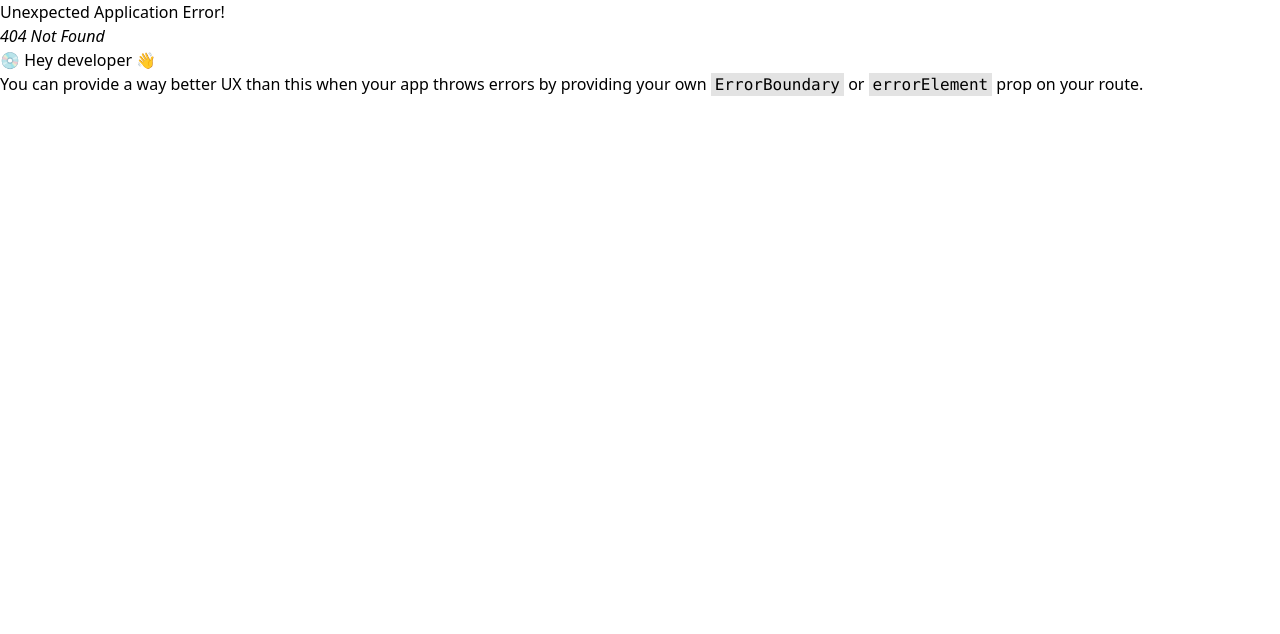
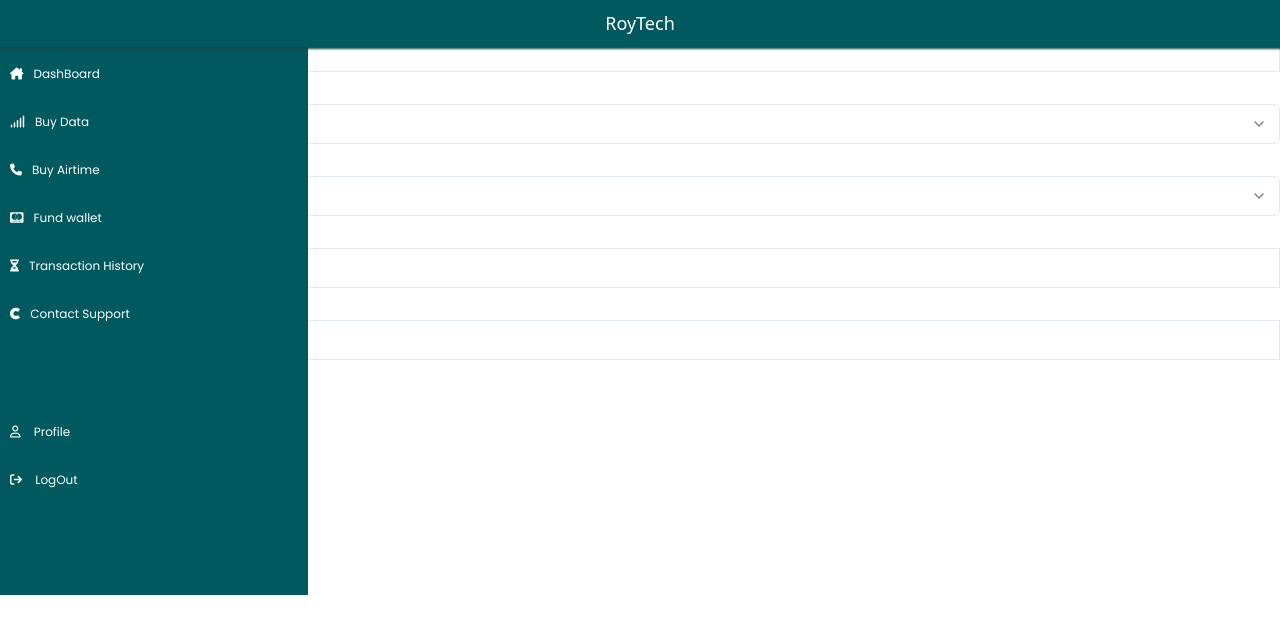
Before and after one commit to codingwithKenny/Tel-Comunication-App-Front-End, a React (Vite) app: page /dashBoard/electricity in a window 1280 px wide. Before the commit this address had no page. Shown: the top 634 px of the page. Built offline with nearby package versions, Linux system fonts and the light colour scheme.

Commit message:
Electricity function

```diff
--- a/src/Pages/BuyData/component/DataCompo.jsx
+++ b/src/Pages/BuyData/component/DataCompo.jsx
@@ -9,6 +9,7 @@ import "./Datacompo.css"
 const Datacompo = () => {
     const { onSubmit, form, checkNetwork,isLoading ,payWithPaystack} = useGetData();
     const [isNetworkFilled, setIsNetworkFilled] = useState(false);
+    const[network,setisnetwork] = useState()
     const [price,setPrice] =useState(null)
 
     // WHEN PHONENUMBER BOX IS FILLED,NETWORK IS GENERATED
@@ -47,6 +48,12 @@ const Datacompo = () => {
             DataInput.forEach(el => {
               if(el.name === 'plan'){
                 el.options.forEach(opt =>{
+                    console.log(opt.label)
+                    console.log(isNetworkFilled)
+                    if(form.getValues().network = opt.label){
+                        console.log('yes')
+
+                    }
                   opt.options.forEach(optopt =>{
                     if(optopt.value === planValue){
                       planPrice = '#' + optopt.price
--- a/src/Pages/BuyData/hook/useGetData.jsx
+++ b/src/Pages/BuyData/hook/useGetData.jsx
@@ -100,9 +100,6 @@ const useGetData = () => {
         }
         const data = await response.json();
         console.log('data purchase response:', data, data.message);
-        if(data?.code == "E"){
-            console.log('Data delivered sucessfully')
-        }
         toast({
           title: data?.code,
           description: data.message
--- a/src/Pages/Dashboard/component/FourthSection.jsx
+++ b/src/Pages/Dashboard/component/FourthSection.jsx
@@ -1,5 +1,6 @@
 import React from 'react'
 import "./FourthSection.css"
+import { Link } from 'react-router-dom'
 
 
 const FourthSection = () => {
@@ -20,8 +21,10 @@ const FourthSection = () => {
             <p>Bulk sms</p>
         </div>
         <div className='eachBox' >
-            <img src="5.png" alt="" />
+           <Link to={'/dashboard/electricity'}>
+           <img src="5.png" alt="" />
             <p>Buy Electricty</p>
+           </Link>
         </div>
 
 
--- /dev/null
+++ b/src/Pages/Electricity/component/Electricitycompo.jsx
@@ -0,0 +1,36 @@
+
+import React, { useEffect, useState } from 'react';
+import { Form } from '@/components/ui/form';
+
+import GenericFormInput from '@/Shared/GenericFormInput';
+import { Button } from '@/components/ui/button';
+import { ElectrcityInput } from '../utils/input';
+import useGetElectricity from '../hook/useGetElectricity';
+
+const ElectricityCompo = () => {
+    const{form,onSubmit} = useGetElectricity()
+
+
+
+
+
+    return (
+        <div>
+             <Form {...form}>
+    <form onSubmit={form.handleSubmit(onSubmit)} className='myform'>
+        {
+            ElectrcityInput.map((input,i)=>{
+                return <GenericFormInput key={i} {...input} form={form}/>
+            })
+        }
+            {/* <Button className="mt-20" type='submit'>{isLoading? "loading..." : "submit"}</Button> */}
+
+    </form>
+
+   </Form>
+            {/* {isLoading && <div className="spinner">Loading...</div>} */}
+        </div>
+    );
+};
+
+export default ElectricityCompo;
--- /dev/null
+++ b/src/Pages/Electricity/hook/useGetElectricity.jsx
@@ -0,0 +1,31 @@
+
+import { zodResolver } from '@hookform/resolvers/zod';
+import React from 'react'
+import { useForm } from 'react-hook-form';
+import { z } from 'zod';
+
+const ElectricityInputSchema = z.object({
+    meternumber: z.string().min(10, "Meter number is required"),
+    metertype: z.string().min(1, "Meter type is required"),
+    electricitycompany: z.string().min(1, "Electricity Company is required"),
+    amount: z.string().min(1, "Amount is required"),
+    phone: z.string().min(1, "Phone Number is required")
+  });
+
+const useGetElectricity = () => {
+    const form = useForm({
+        resolver:zodResolver(ElectricityInputSchema)
+    })
+
+    function onSubmit(data) {
+        console.log(data)
+
+    }
+  return {
+   form,
+   onSubmit
+
+  }
+}
+
+export default useGetElectricity
--- /dev/null
+++ b/src/Pages/Electricity/index.jsx
@@ -0,0 +1,20 @@
+
+import React from 'react'
+import DashboardHeader from '../Dashboard/component/DashboardHeader'
+import Sidebar from '../Dashboard/component/Sidebar'
+import ElectricityCompo from './component/Electricitycompo'
+
+const Electricity = () => {
+  return (
+    <div>
+        <DashboardHeader/>
+
+        <Sidebar/>
+        <ElectricityCompo/>
+
+
+    </div>
+  )
+}
+
+export default Electricity
--- /dev/null
+++ b/src/Pages/Electricity/utils/input.js
@@ -0,0 +1,81 @@
+
+export const ElectrcityInput = [
+    {
+        label: "Meter Number",
+        name: "meternumber",
+        type: "text",
+        required: true,
+        placeholder: "Enter phone number"
+    },
+    {
+        label: 'Meter Type',
+        name: "metertype",
+        type: "select",
+        required: true,
+        options:[
+            {
+              label: "Prepaid",
+              value: "prepaid",
+            },
+            {
+              label: "Postpaid",
+              value: "postpaid",
+            },
+          ],
+    },
+    {
+        label:"Electricity Company",
+        name: "electricitycompany",
+        type: "select",
+        required: true,
+        options: [
+            {
+               label:'Abuja (AEDC)',
+               value:"abuja-electric"
+            },
+            {
+               label:'Eko (EKEDC)',
+               value:"eko-electric"
+            },
+            {
+               label:'Ibadan (IBEDC)',
+               value:"ibadan-electric"
+            },
+            {
+               label:'Ikeja (IKEDC)',
+               value:"ikeja-electric"
+            },
+            {
+               label:'Jos (JEDplc)',
+               value:"jos-electric"
+            },
+            {
+               label:'Kaduna (KAEDCO)',
+               value:"kaduna-electric"
+            },
+            {
+               label:'Kano (KEDCO)',
+               value:"kano-electric"
+            },
+            {
+               label:'Portharcourt (PHED)',
+               value:"portharcourt-electricc"
+            },
+
+        ]
+    },
+    {
+        label: 'Amount',
+        name: "amount",
+        type: "text",
+        required: true,
+
+    },
+    {
+        label: 'Phone Number',
+        name: "phone",
+        type: "text",
+        required: true,
+
+    },
+];
--- a/src/Route/index.jsx
+++ b/src/Route/index.jsx
@@ -10,6 +10,7 @@ import Dashboard from "@/Pages/Dashboard";
 import Airtime from "@/Pages/BuyAirtime";
 import AirtimeHistory from "@/Pages/BuyAirtime/component/AirtimeHistory";
 import Data from "@/Pages/BuyData";
+import Electricity from "@/Pages/Electricity";
 
 
 export const route = createBrowserRouter([
@@ -61,6 +62,10 @@ export const route = createBrowserRouter([
                 path:"buydata",
                 element:<Data/>
             },
+            {
+                path:"electricity",
+                element:<Electricity/>
+            },
         ]
     }
 
--- a/src/Shared/GenericFormInput.jsx
+++ b/src/Shared/GenericFormInput.jsx
@@ -67,7 +67,7 @@ const GenericFormInput = ({ form, label, name, type, placeholder, onChange, onBl
                   {options?.map((opt, i) => (      // loop through option passed as props to genericforminput/ but the options props also carry array of options
                       <SelectGroup key={i}>
                       <SelectLabel>{opt.label}</SelectLabel>
-                      {opt.options.map((optopt, r) => (
+                      {opt?.options?.map((optopt, r) => (
                         <SelectItem key={r} value={optopt.value}>
                           {optopt.label}
                         </SelectItem>
```
